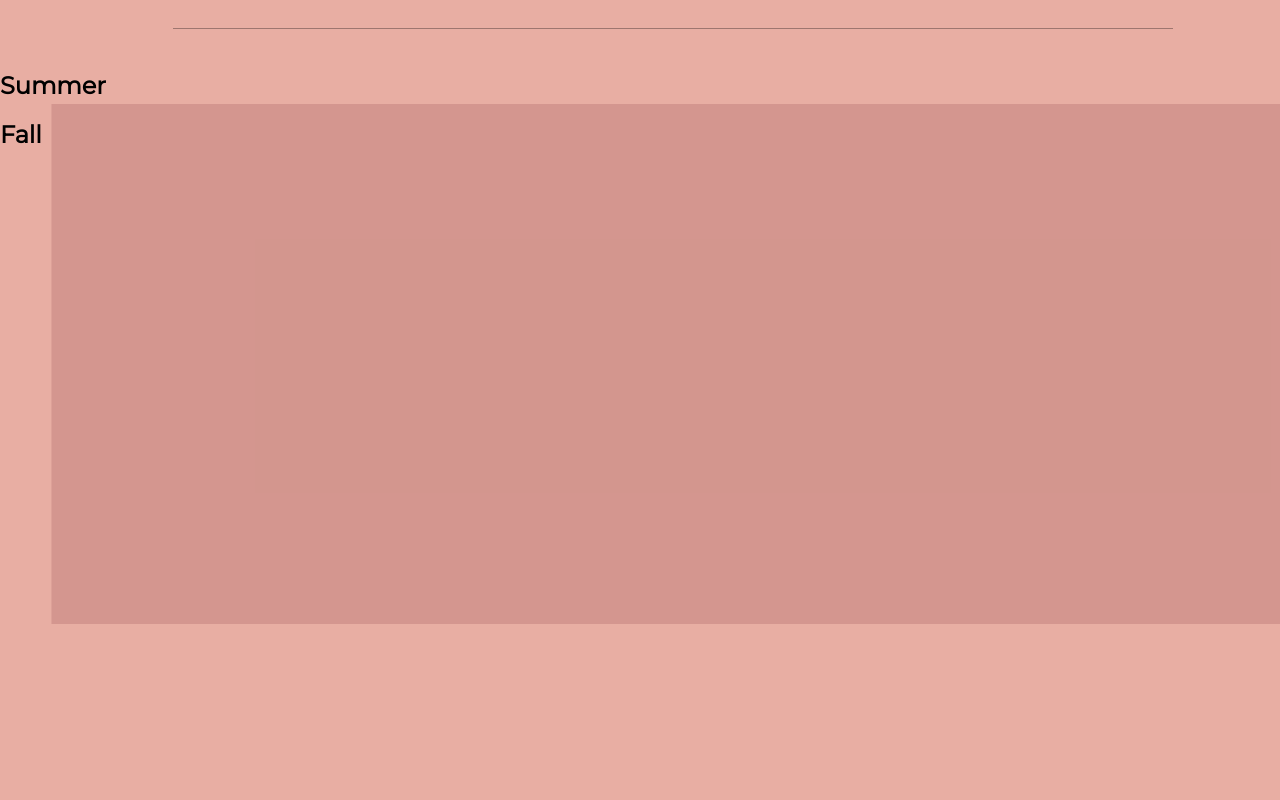
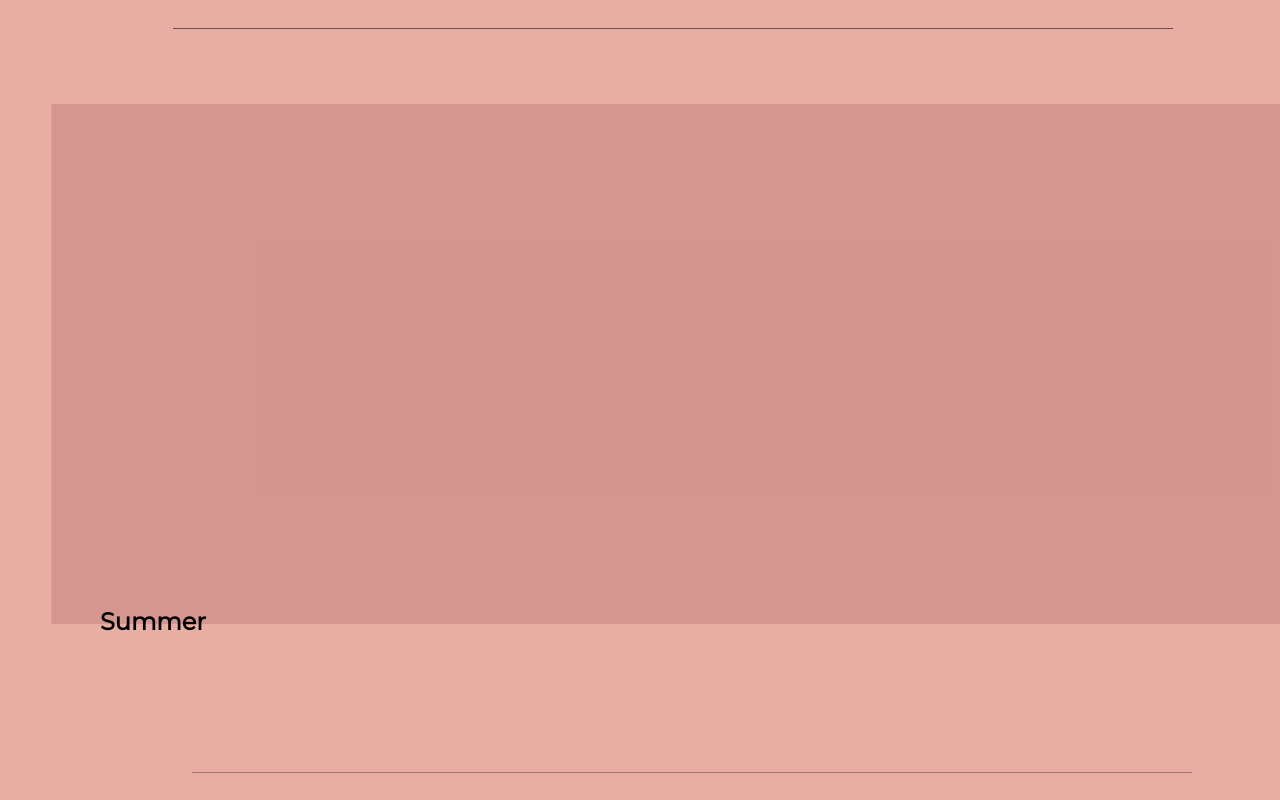
Before and after one commit to Wuanitawanjiku/GLAM-GRAM, a plain HTML site: page index.htm in a window 1280 px wide. Shown: the part 1540-2340 px from the top of the page. Drawn offline with Linux system fonts and the light colour scheme.

Commit message:
jome page code

```diff
--- a/style.css
+++ b/style.css
@@ -283,7 +283,6 @@ nav ul li a:hover{
     left: 13.5%;
     opacity: 32%;
 }
-
 .summer{
     width: 1250px;
     height: 520px;
@@ -294,6 +293,24 @@ nav ul li a:hover{
     transform: translate(-1%, -50%);
     background-color: rgba(169, 100, 100, 0.33);
 }
+#summer h2{
+    width: 100;
+    height: 1100px;
+    display: flex;
+    align-items: center;
+    top: 199%;
+    left: 100px;
+    position: absolute;
+}
+#summer-line{
+    width: 1000px;
+    background-color: black;
+    height: 1px;
+    position: absolute;
+    top: 289%;
+    left: 15%;
+    opacity: 32%;
+}
 .fall{
     width: 1250px;
     height: 520px;
@@ -303,6 +320,24 @@ nav ul li a:hover{
     color:  #e900af00;
     transform: translate(-1%, -50%);
     background-color: rgba(169, 100, 100, 0.33);
+}
+#fall h2{
+    width: 100;
+    height: 1100px;
+    display: flex;
+    align-items: center;
+    top: 305%;
+    left: 100px;
+    position: absolute;
+}
+#fall-line{
+    width: 1000px;
+    background-color: black;
+    height: 1px;
+    position: absolute;
+    top: 196%;
+    left: 13.5%;
+    opacity: 32%;
 }
 
 
```
